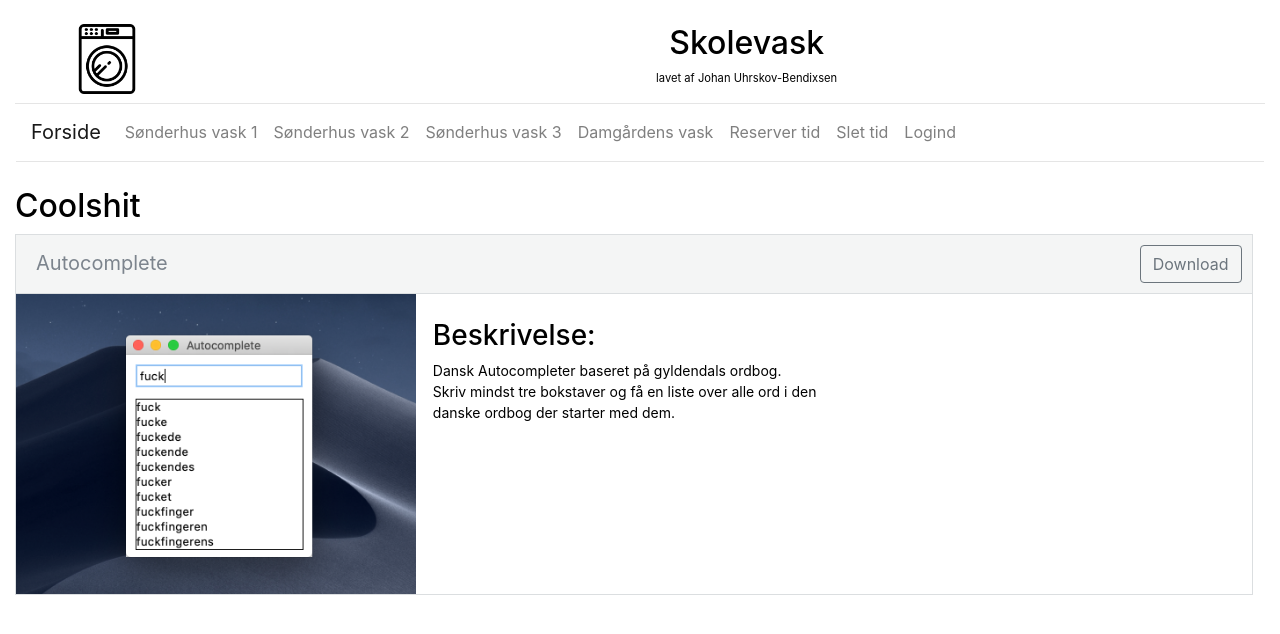
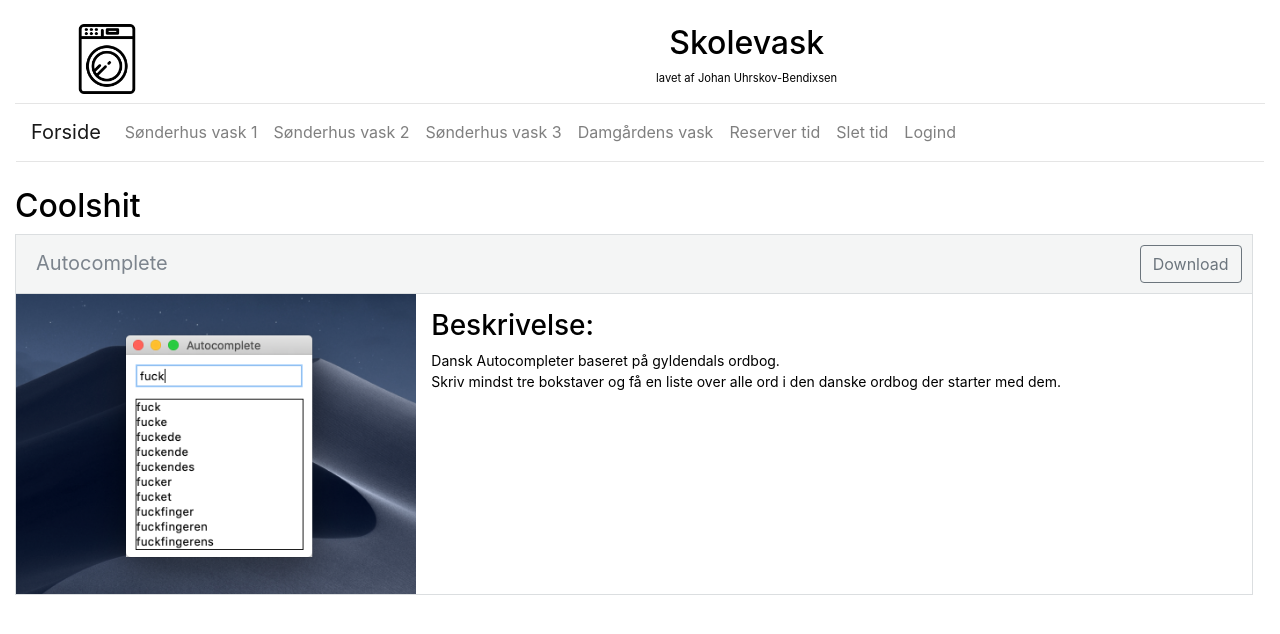
Before and after one commit to johanub/schoolWash, a Django app: page /coolshit/ in a window 1280 px wide. Shown: the top 634 px of the page. Run offline with Django 3.2, Linux system fonts and the light colour scheme; some libraries are stand-ins or nearby versions.

Commit message:
ved ikke hvad jeg har lavet

```diff
--- a/hjemmeside/templates/vask/coolshit.html
+++ b/hjemmeside/templates/vask/coolshit.html
@@ -27,13 +27,11 @@
 
             </div>
 
-            <div class="box-content" style="padding:0px">
-                <div class="row">
-                   <div class="col-sm-4">
-                       <img src="http://127.0.0.1:8000/media/demo.png" style="height:300px">
-                   </div>
-                    <div class="col-lg-4" style="padding:10px">
-                        <h3 style="padding-top:15px">Beskrivelse:</h3>
+            <div class="box-content" style="padding:0px;margin:0px">
+                <div class="row" style="margin-right:0px;margin-left:0px">
+                    <img src="http://127.0.0.1:8000/media/demo.png" style="height:300px">
+                    <div class="col" style="padding:15px">
+                        <h3>Beskrivelse:</h3>
                         <p style="margin-bottom:0px">Dansk Autocompleter baseret på gyldendals ordbog.</p>
                         <p>Skriv mindst tre bokstaver og få en liste over alle ord i den danske ordbog der starter med dem.</p>
                     </div>
--- a/hjemmeside/templates/vask/header.html
+++ b/hjemmeside/templates/vask/header.html
@@ -9,9 +9,6 @@
     <meta name="viewport" content="width=device-width, initial-scale=1">
     <link rel='stylesheet' href="http://127.0.0.1:8000/media/bootstrap.min.css" type="text/css"/>
     <link rel='stylesheet' href="http://127.0.0.1:8000/media/box.css" type="text/css"/>
-    <script src="https://code.jquery.com/jquery-3.3.1.slim.min.js" integrity="sha384-q8i/X+965DzO0rT7abK41JStQIAqVgRVzpbzo5smXKp4YfRvH+8abtTE1Pi6jizo" crossorigin="anonymous"></script>
-    <script src="https://cdnjs.cloudflare.com/ajax/libs/popper.js/1.14.3/umd/popper.min.js" integrity="sha384-ZMP7rVo3mIykV+2+9J3UJ46jBk0WLaUAdn689aCwoqbBJiSnjAK/l8WvCWPIPm49" crossorigin="anonymous"></script>
-    <script src="https://stackpath.bootstrapcdn.com/bootstrap/4.1.3/js/bootstrap.min.js" integrity="sha384-ChfqqxuZUCnJSK3+MXmPNIyE6ZbWh2IMqE241rYiqJxyMiZ6OW/JmZQ5stwEULTy" crossorigin="anonymous"></script>
 </head>
 
 <body class="body" style="background-color:{{ headerfave }}">
@@ -21,4 +18,8 @@
 </div>
 </body>
 
+<script src="https://code.jquery.com/jquery-3.3.1.slim.min.js" integrity="sha384-q8i/X+965DzO0rT7abK41JStQIAqVgRVzpbzo5smXKp4YfRvH+8abtTE1Pi6jizo" crossorigin="anonymous"></script>
+<script src="https://cdnjs.cloudflare.com/ajax/libs/popper.js/1.14.3/umd/popper.min.js" integrity="sha384-ZMP7rVo3mIykV+2+9J3UJ46jBk0WLaUAdn689aCwoqbBJiSnjAK/l8WvCWPIPm49" crossorigin="anonymous"></script>
+<script src="https://stackpath.bootstrapcdn.com/bootstrap/4.1.3/js/bootstrap.min.js" integrity="sha384-ChfqqxuZUCnJSK3+MXmPNIyE6ZbWh2IMqE241rYiqJxyMiZ6OW/JmZQ5stwEULTy" crossorigin="anonymous"></script>
+
 </html>
```
Also changed, not shown: hjemmeside/templates/vask/wash.html (+4 -5 lines), hjemmeside/db.sqlite3.
